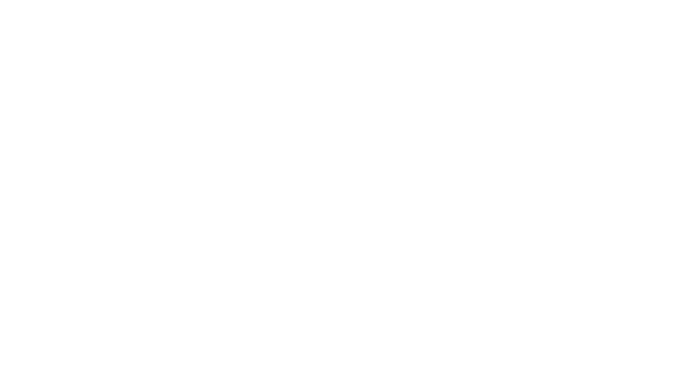
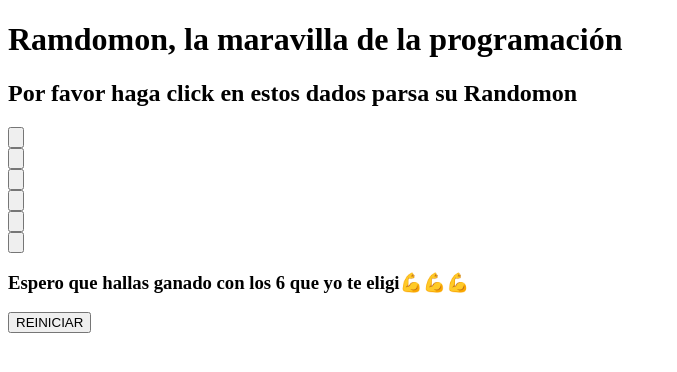
Before and after one commit to neymarjg10/Randomon, a plain HTML site: page index.html in a window 1280 px wide. Shown: the whole page, without its empty margins (0-677 px from the left). Drawn offline with Linux system fonts and the light colour scheme.

Commit message:
Update V1

```diff
--- a/index.html
+++ b/index.html
@@ -1,11 +1,42 @@
 <!DOCTYPE html>
 <html lang="en">
+
 <head>
     <meta charset="UTF-8">
     <meta name="viewport" content="width=device-width, initial-scale=1.0">
-    <title>Document</title>
+    <title>Ramdomon</title>
+    <script src="./js/randomon.js"></script>
 </head>
+
 <body>
 
+    <h1>Ramdomon, la maravilla de la programación</h1>
+    <h2>Por favor haga click en estos dados parsa su Randomon</h2>
+
+    <section id="boton">
+        <div class="randomon1">
+            <input id="boton1" type="button" onclick="traerPokemon('.randomon1','boton1')">
+        </div>
+
+        <div class="randomon2">
+            <input id="boton2" type="button" onclick="traerPokemon('.randomon2','boton2')">
+        </div>
+        <div class="randomon3">
+            <input id="boton3" type="button" onclick="traerPokemon('.randomon3','boton3')">
+        </div>
+        <div class="randomon4">
+            <input id="boton4" type="button" onclick="traerPokemon('.randomon4','boton4')">
+        </div>
+        <div class="randomon5">
+            <input id="boton5" type="button" onclick="traerPokemon('.randomon5','boton5')">
+        </div>
+        <div class="randomon6">
+            <input id="boton6" type="button" onclick="traerPokemon('.randomon6','boton6')">
+        </div>
+
+        <h3>Espero que hallas ganado con los 6 que yo te eligi💪💪💪</h3>
+        <button onclick="Refrescar()">REINICIAR</button>
+    </section>
 </body>
+
 </html>
--- /dev/null
+++ b/js/randomon.js
@@ -0,0 +1,39 @@
+alert("Bienvenidos a Randomon")
+
+function aleatorio(min, max) {
+
+  return Math.floor(Math.random() * (max - min + 1) + min)
+
+}
+
+async function traerPokemon(texto1, texto2) {
+
+  let min = 1
+  let max = 1010
+
+  let numeroAleatorio = aleatorio(min, max)
+
+  /// API
+  const Http = new XMLHttpRequest();
+  const url = 'https://pokeapi.co/api/v2/pokemon/' + numeroAleatorio;
+  Http.open("GET", url);
+  Http.send();
+  Http.onreadystatechange = (e) => {
+    if (Http.readyState === XMLHttpRequest.DONE && Http.status === 200) {
+      let data = JSON.parse(Http.responseText)
+      const container = document.querySelector(texto1);
+      const img = document.createElement("img");
+      img.src = data.sprites.front_default;
+      img.alt = "Logo Javascript";
+      container.appendChild(img);
+      document.getElementById(texto2).style.display = 'none'
+
+    }
+  }
+  /// END API
+
+}
+
+function Refrescar(){
+  location.reload()
+}
```
